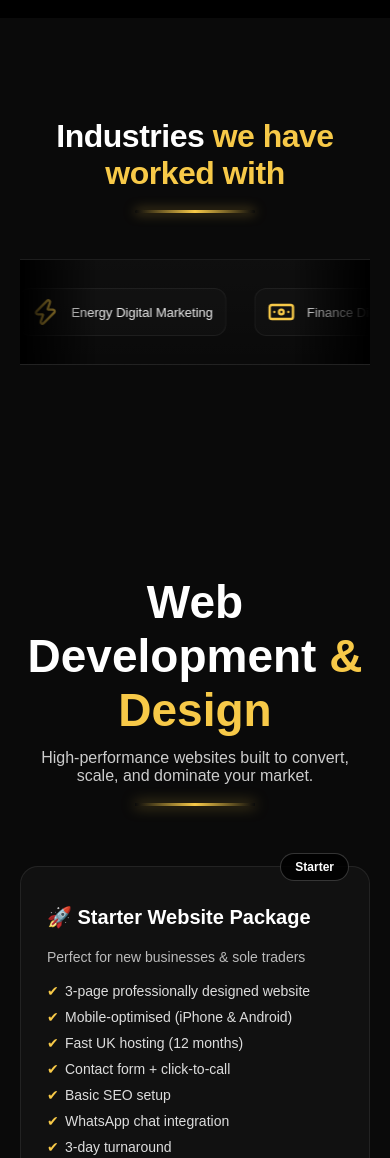
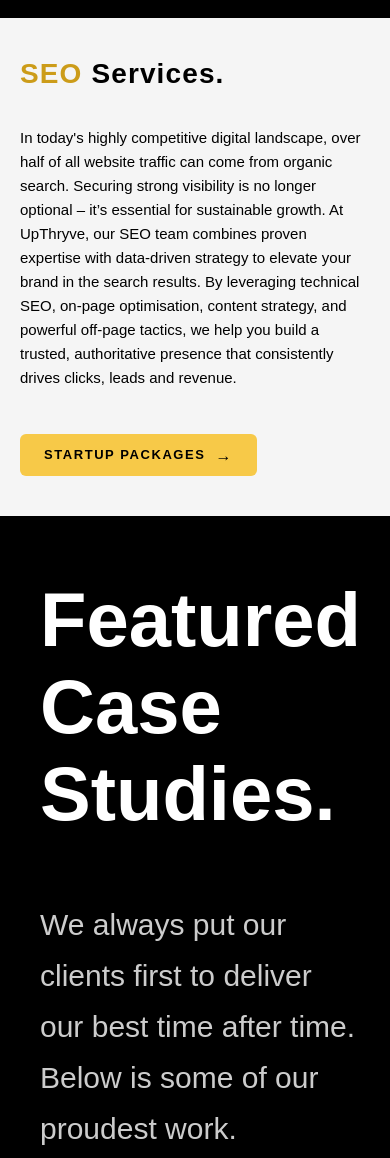
Before and after one commit to BazilShahzad/upthryve-site, a plain HTML site: page client/index.html in a window 390 px wide. Shown: the part 6220-7378 px from the top of the page. Drawn offline with nearby package versions, Linux system fonts and the light colour scheme.

Commit message:
added SEO-intro + featured case study section in index.html

```diff
--- a/client/index.html
+++ b/client/index.html
@@ -202,7 +202,8 @@
     <br>
 
   <!-- Our portfolio -->
-  <!-- WEB DEV -->
+
+  <!-- WEB DEV INTO -->
   <section class="dream-hero-full" id="about-us-hero">
         <!-- LEFT -->
         <div class="dream-hero-left">
@@ -230,10 +231,62 @@
             <!-- this should be the big collage image (your 3rd screenshot) -->
             <img src="images/dream-hero-collage.png" alt="UpThryve work collage">
         </div>
- </section>
+  </section>
+
+ <!-- SEO INTRO -->
+  <section class="seo-intro" id="seo-services">
+    <div class="seo-intro-inner">
+      <h2 class="seo-intro-heading">
+        <span>SEO</span> Services.
+      </h2><br>
+
+      <p class="seo-intro-text">
+        In today&#39;s highly competitive digital landscape,
+        over half of all website traffic can come from organic search.
+        Securing strong visibility is no longer optional – it’s essential for sustainable growth.
+        At UpThryve, our SEO team combines
+        proven expertise with
+        data-driven strategy to elevate your brand in the search results.
+        By leveraging technical SEO, on-page optimisation, content strategy, and powerful off-page tactics,
+        we help you build a trusted, authoritative presence that consistently drives clicks, leads and revenue.
+      </p><br>
+
+      <button class="seo-intro-btn">
+        STARTUP PACKAGES
+        <span class="seo-intro-arrow">→</span>
+      </button>
+    </div>
+  </section>
+
+  <section class="seo-cases" id="seo-case-studies">
+      <div class="seo-cases-inner">
+        <!-- HEADER ROW -->
+        <div class="seo-cases-header">
+          <div>
+            <h2 class="seo-cases-title">Featured Case Studies.</h2><br><br><br>
+            <p class="seo-cases-subtitle">
+              We always put our clients first to deliver our best time after time.
+              Below is some of our proudest work.
+            </p>
+          </div>
+        </div>
+       <!-- IMAGES -->
+         <div class="seo-cases-images">
+            <a href="#" class="seo-image image-left">
+              <img src="images/case-1.png" alt="Case Study 1">
+            </a>
+            <a href="#" class="seo-image image-right">
+              <img src="images/case-2.png" alt="Case Study 2">
+            </a>
+          </div>
+      </div>
+  </section>
+
+
+
 
  <!-- INDUSTRIES WORKED WITH -->
-    <section class="industries-section" id="industries">
+    <!-- <section class="industries-section" id="industries">
         <div class="industries-heading">
             <h2>
                 Industries <span>we have worked with</span>
@@ -305,7 +358,7 @@
                 <div class="industry-item"><i class="industry-icon" data-lucide="antenna"></i><span>Telecom Digital Marketing</span></div>
             </div>
         </div>
-    </section>
+    </section> -->
 
  <!-- SERVICES-CARD -->
  <!-- Web develpment -->
--- a/client/style.css
+++ b/client/style.css
@@ -1096,13 +1096,6 @@
 
 /* web dev */
 
-/* ===============================
-   FROM DREAM TO REALITY HERO (FULL WIDTH)
-================================ */
-
-/* ===============================
-   FROM DREAM TO REALITY HERO (FIXED, Figma Accurate)
-================================ */
 
 .dream-hero-full{
   display:flex;
@@ -1211,3 +1204,158 @@
   height:100%;
   object-fit:cover;
 }
+
+
+/*  */
+
+/* ===============================
+   SEO INTRO STRIP
+================================ */
+
+.seo-intro{
+  flex: 1 1 50%;
+  background:whitesmoke;
+  color:black;
+  padding:40px 0;
+}
+
+.seo-intro-inner{
+  max-width:1200px;
+  padding: 40px 56px 56px;
+  /* margin:0 auto; */
+  padding:0 40px;           /* inner padding, no outer margin */
+}
+
+.seo-intro-heading{
+  margin:0 0 18px;
+  font-size:76px;
+  font-weight:800;
+  letter-spacing:0.04em;
+}
+
+.seo-intro-heading span{
+  color:#cc9c19;            /* yellow accent for "SEO" */
+}
+
+.seo-intro-text{
+  margin:0 0 26px;
+  font-weight: 300;
+  font-size:30px;
+  line-height:1.6;
+  color:black;
+}
+
+
+
+/* Button */
+.seo-intro-btn{
+  display:inline-flex;
+  align-items:center;
+  gap:10px;
+  padding:12px 24px;
+  border-radius:6px;
+  border:none;
+  cursor:pointer;
+
+  background:#f7c948;
+  color:#000;
+  font-size:13px;
+  font-weight:800;
+  letter-spacing:0.12em;
+  text-transform:uppercase;
+
+  transition:transform .2s ease, box-shadow .2s ease, background .2s ease, color .2s ease;
+}
+
+.seo-intro-arrow{
+  font-size:16px;
+  transform:translateY(1px);
+}
+
+.seo-intro-btn:hover{
+  transform:translateY(-2px);
+  box-shadow:0 10px 24px rgba(0,0,0,0.55);
+  background:#000;
+  color:#f7c948;
+}
+
+/* responsive */
+@media (max-width:768px){
+  .seo-intro-inner{
+    padding:0 20px;
+  }
+  .seo-intro-heading{
+    font-size:28px;
+  }
+  .seo-intro-text{
+    font-size:15px;
+  }
+}
+
+
+/* ===============================
+   SEO FEATURED CASE STUDIES
+================================ */
+
+.seo-cases{
+  background:#000;
+  color:#fff;
+  padding:60px 0 80px;
+}
+
+.seo-cases-inner{
+  max-width:1200px;
+  padding:0 40px;
+}
+
+/* Header row */
+
+.seo-cases-header{
+  display:flex;
+  align-items:flex-end;
+  justify-content:space-between;
+  gap:24px;
+  margin-bottom:30px;
+}
+
+.seo-cases-title{
+  margin:0 0 8px;
+  font-size:76px;
+  font-weight:800;
+}
+
+.seo-cases-subtitle{
+  margin:0;
+  font-size:30px;
+  line-height:1.7;
+  color:rgba(255,255,255,0.8);
+}
+
+/* ===============================
+   SEO CASE STUDY IMAGES
+================================ */
+
+.seo-cases-images{
+  justify-content:space-between;
+  gap:10%;
+  margin-top:60px;
+}
+
+.seo-image{
+  width:40%;
+  overflow:hidden;
+  border-radius:18px;
+  position:relative;
+}
+
+.seo-image img{
+  width:100%;
+  height:100%;
+  object-fit:cover;
+  display:block;
+  transition:transform .6s ease;
+}
+
+.seo-image:hover img{
+  transform:scale(1.05);
+}
```
Also changed, not shown: client/images/case-1.png (added), client/images/case-2.png (added).
